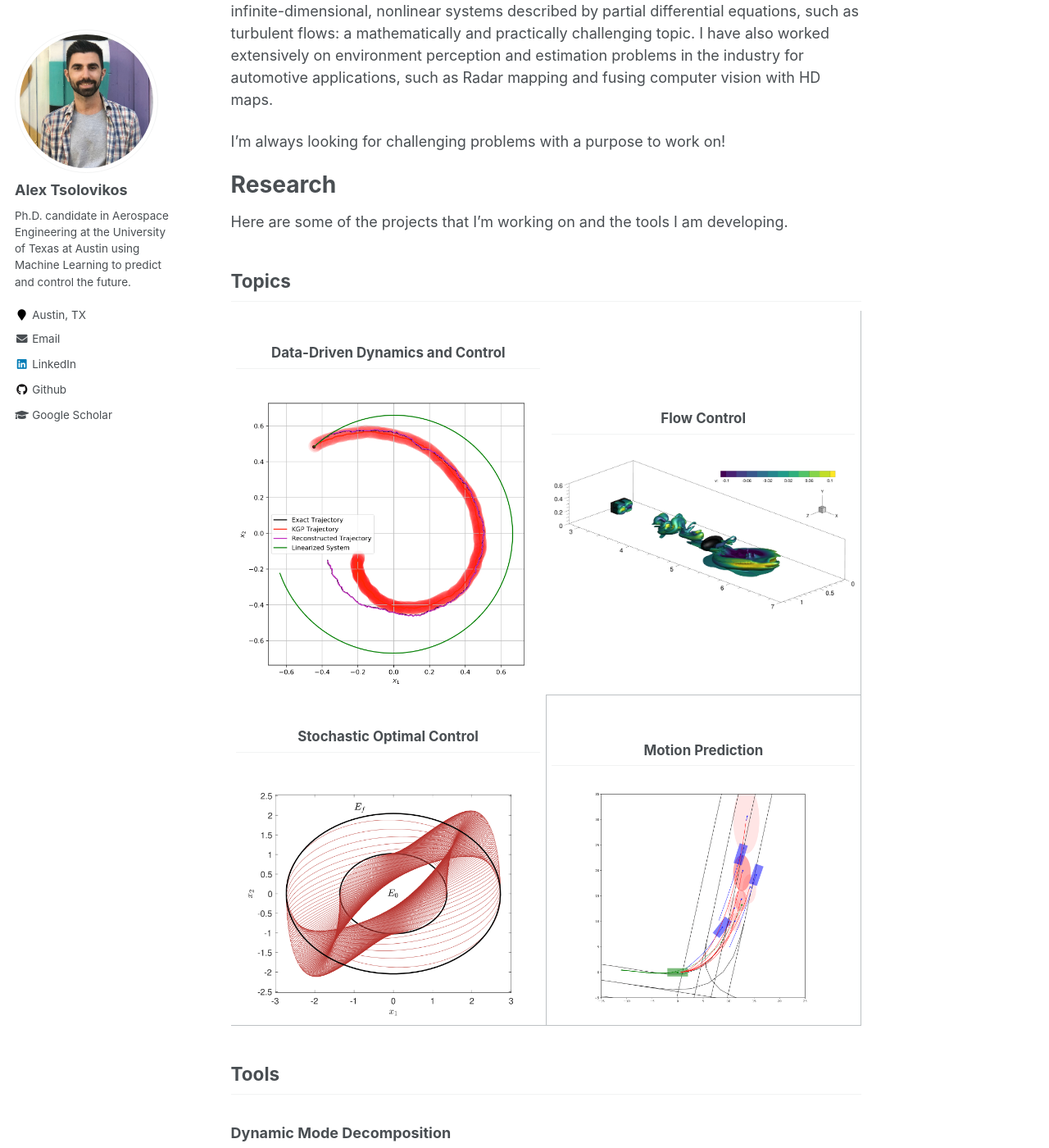
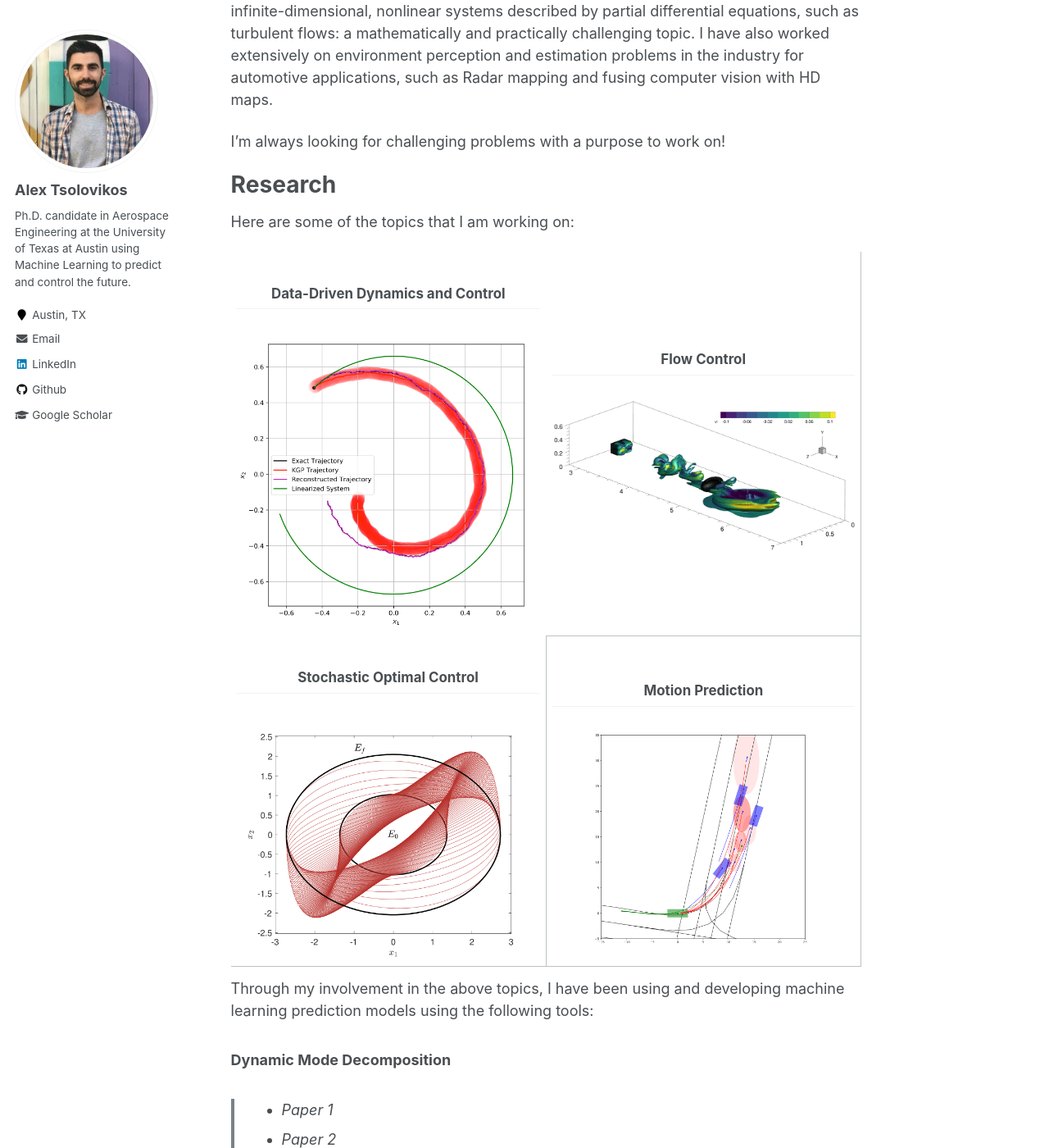
Before and after one commit to alextsolovikos/alextsolovikos.github.io, a Jekyll site: the page built from _pages/about.md, in a window 1280 px wide and 1400 px high, scrolled down 268 px. Shown: the whole window at 82% size. Built offline with Jekyll 4.4.1, drawn with Linux system fonts in a browser that asks for light colours.

Commit message:
Update about.md

```diff
--- a/_pages/about.md
+++ b/_pages/about.md
@@ -15,10 +15,7 @@ I'm always looking for challenging problems with a purpose to work on!
 
 # Research
 
-Here are some of the projects that I'm working on and the tools I am developing.
-
-## Topics
-
+Here are some of the topics that I am working on:
 
 <table style="margin-left: auto; margin-right: auto; border: 0px solid black;">
 <tbody>
@@ -42,8 +39,7 @@ Here are some of the projects that I'm working on and the tools I am developing.
 </table>
 
 
-## Tools
-
+Through my involvement in the above topics, I have been using and developing machine learning prediction models using the following tools:
 
 ### Dynamic Mode Decomposition
 > - Paper 1
```
